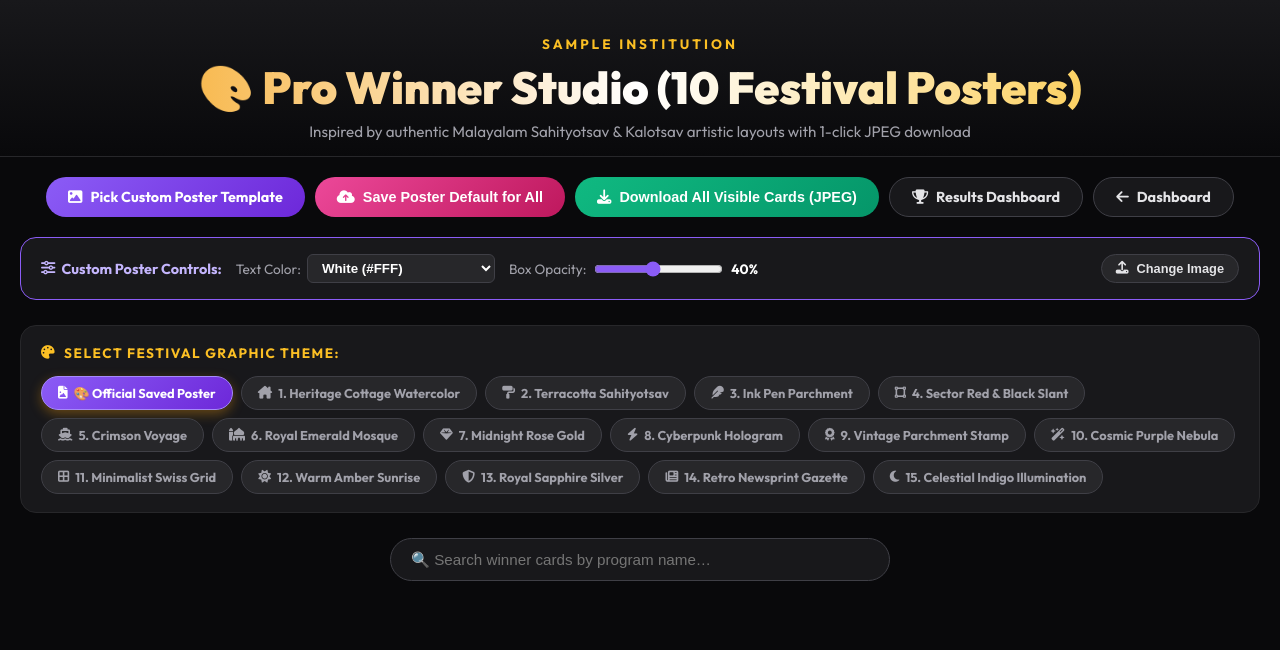
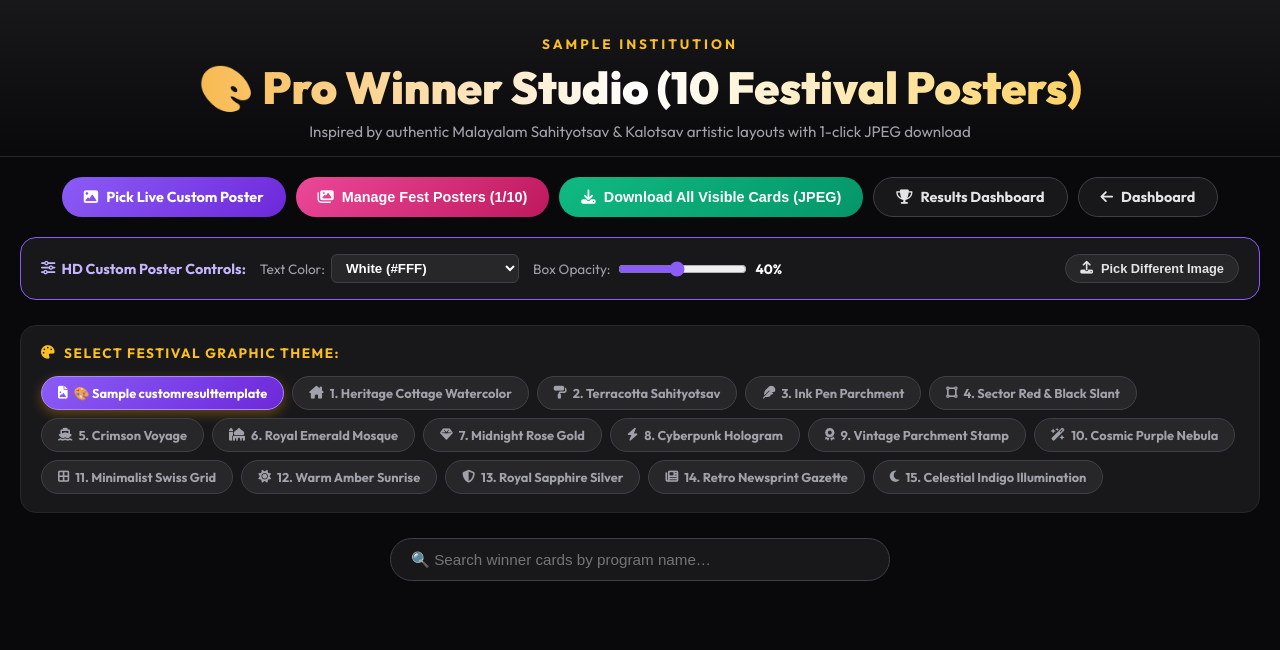
Before and after one commit to Suhailirfani/commonapp, a Django app: a page that uses templates/core/shareable_results.html in a window 1280 px wide. Shown: the top 650 px of the page. Run offline with Django 5.2, Linux system fonts and the light colour scheme; a user stored in the database is signed in; tables that the repository leaves empty hold one stand-in row (values such as "Sample post"); grey boxes marked "Sample" are stand-in pictures; data that the repository does not hold is empty; some web fonts are replaced.

Commit message:
feat: support up to 10 HD custom templates per institution with crystal-clear rendering and management gallery

```diff
--- a/apps/core/views.py
+++ b/apps/core/views.py
@@ -2543,17 +2543,40 @@ def announcement_balancer_view(request, institution_slug):
 
 @login_required
 def shareable_results_view(request, institution_slug):
+    from .models import CustomResultTemplate
+
     institution = get_object_or_404(Institution, slug=institution_slug)
     comp = Competition.objects.filter(institution=institution, is_active=True).first() or Competition.objects.filter(institution=institution).first()
 
-    if request.method == 'POST' and request.FILES.get('custom_result_template'):
-        if comp:
-            if comp.custom_result_template:
-                comp.custom_result_template.delete(save=False)
-            comp.custom_result_template = request.FILES['custom_result_template']
-            comp.save()
-            messages.success(request, "Official Custom Result Poster Template saved successfully as default for all users!")
+    if request.method == 'POST':
+        action = request.POST.get('action')
+        if action == 'upload_custom_template' and request.FILES.get('template_image'):
+            if comp:
+                current_count = CustomResultTemplate.objects.filter(competition=comp).count()
+                if current_count >= 10:
+                    messages.error(request, "Maximum limit of 10 custom poster templates reached. Please delete an existing template to add a new one.")
+                else:
+                    template_name = request.POST.get('template_name', '').strip() or f"Custom Poster {current_count + 1}"
+                    CustomResultTemplate.objects.create(
+                        institution=institution,
+                        competition=comp,
+                        name=template_name,
+                        image=request.FILES['template_image']
+                    )
+                    messages.success(request, f"Custom Template '{template_name}' uploaded successfully!")
             return redirect('core:shareable_results', institution_slug=institution.slug)
+
+        elif action == 'delete_custom_template':
+            template_id = request.POST.get('template_id')
+            tmpl = CustomResultTemplate.objects.filter(id=template_id, competition=comp).first()
+            if tmpl:
+                t_name = tmpl.name
+                tmpl.image.delete(save=False)
+                tmpl.delete()
+                messages.success(request, f"Custom Template '{t_name}' deleted successfully!")
+            return redirect('core:shareable_results', institution_slug=institution.slug)
+
+    custom_templates = list(CustomResultTemplate.objects.filter(competition=comp)) if comp else []
 
     programs = Program.objects.filter(institution=institution, is_announced=True).select_related('category', 'competition').distinct()
 
@@ -2603,7 +2626,8 @@ def shareable_results_view(request, institution_slug):
     return render(request, 'core/shareable_results.html', {
         'institution': institution,
         'cards_data': cards_data,
-        'competition': comp
+        'competition': comp,
+        'custom_templates': custom_templates
     })
 
 
--- a/templates/core/shareable_results.html
+++ b/templates/core/shareable_results.html
@@ -472,13 +472,13 @@
     <div class="controls">
         <!-- LIVE CUSTOM POSTER FILE UPLOAD BUTTON -->
         <label class="btn btn-outline" style="background: linear-gradient(135deg, #8b5cf6, #6d28d9); border: none; color: #fff; cursor: pointer;">
-            <i class="fas fa-image"></i> Pick Custom Poster Template
+            <i class="fas fa-image"></i> Pick Live Custom Poster
             <input type="file" id="live-poster-upload" accept="image/*" style="display: none;" onchange="handleCustomPosterUpload(this)">
         </label>
 
         {% if user.is_staff or user.role == 'INSTITUTION_ADMIN' or user.role == 'CHIEF_CONTROLLER' %}
         <button class="btn btn-outline" style="background: linear-gradient(135deg, #ec4899, #be185d); border: none; color: #fff;" onclick="openSaveTemplateModal()">
-            <i class="fas fa-cloud-arrow-up"></i> Save Poster Default for All
+            <i class="fas fa-images"></i> Manage Fest Posters ({{ custom_templates|length }}/10)
         </button>
         {% endif %}
 
@@ -494,10 +494,10 @@
     </div>
 
     <!-- CUSTOM POSTER FINE TUNING CONTROLS BAR -->
-    <div id="custom-poster-controls" style="background: #18181b; border: 1px solid #8b5cf6; border-radius: 16px; padding: 16px 20px; margin-bottom: 25px; display: {% if competition and competition.custom_result_template %}flex{% else %}none{% endif %}; flex-wrap: wrap; gap: 16px; align-items: center; justify-content: space-between;">
+    <div id="custom-poster-controls" style="background: #18181b; border: 1px solid #8b5cf6; border-radius: 16px; padding: 16px 20px; margin-bottom: 25px; display: {% if custom_templates %}flex{% else %}none{% endif %}; flex-wrap: wrap; gap: 16px; align-items: center; justify-content: space-between;">
         <div style="display: flex; align-items: center; gap: 14px; flex-wrap: wrap;">
             <strong style="color: #c4b5fd; font-size: 0.9rem; display: flex; align-items: center; gap: 6px;">
-                <i class="fas fa-sliders"></i> Custom Poster Controls:
+                <i class="fas fa-sliders"></i> HD Custom Poster Controls:
             </strong>
 
             <label style="font-size: 0.85rem; color: #a1a1aa; display: flex; align-items: center; gap: 6px;">
@@ -519,7 +519,7 @@
 
         <div style="display: flex; gap: 8px;">
             <button class="btn btn-outline" style="padding: 6px 14px; font-size: 0.8rem; background: #27272a;" onclick="document.getElementById('live-poster-upload').click()">
-                <i class="fas fa-upload"></i> Change Image
+                <i class="fas fa-upload"></i> Pick Different Image
             </button>
         </div>
     </div>
@@ -529,12 +529,14 @@
             <i class="fas fa-palette"></i> Select Festival Graphic Theme:
         </div>
         <div class="theme-chips">
-            <!-- CUSTOM TEMPLATE CHIP -->
-            <div id="custom-theme-chip" class="theme-chip {% if competition and competition.custom_result_template %}active{% endif %}" onclick="activateCustomPosterTheme(this)" style="background: linear-gradient(135deg, #8b5cf6, #6d28d9); color: #fff; border-color: #a78bfa;">
-                <i class="fas fa-file-image"></i> 🎨 {% if competition and competition.custom_result_template %}Official Saved Poster{% else %}Custom Poster Template{% endif %}
+            <!-- INSTITUTION CUSTOM TEMPLATES CHIPS -->
+            {% for ct in custom_templates %}
+            <div class="theme-chip custom-ct-chip {% if forloop.first %}active{% endif %}" data-url="{{ ct.image.url }}?v={% now 'U' %}" onclick="applyCustomTemplateUrl('{{ ct.image.url }}?v={% now 'U' %}', this, '{{ ct.name|escapejs }}')" style="background: linear-gradient(135deg, #8b5cf6, #6d28d9); color: #fff; border-color: #a78bfa;">
+                <i class="fas fa-file-image text-warning"></i> 🎨 {{ ct.name }}
             </div>
+            {% endfor %}
 
-            <div class="theme-chip {% if not competition or not competition.custom_result_template %}active{% endif %}" onclick="setGlobalTheme('theme-1', this, 'fa-house-chimney')">
+            <div class="theme-chip {% if not custom_templates %}active{% endif %}" onclick="setGlobalTheme('theme-1', this, 'fa-house-chimney')">
                 <i class="fas fa-house-chimney text-danger"></i> 1. Heritage Cottage Watercolor
             </div>
             <div class="theme-chip" onclick="setGlobalTheme('theme-2', this, 'fa-paint-roller')">
@@ -639,6 +641,14 @@
 
         <div class="card-actions-bar">
             <select class="card-theme-select" onchange="changeSingleCardTheme(this)">
+                {% if custom_templates %}
+                <optgroup label="🎨 Fest HD Custom Posters">
+                    {% for ct in custom_templates %}
+                    <option value="custom|{{ ct.image.url }}?v={% now 'U' %}">🎨 {{ ct.name }}</option>
+                    {% endfor %}
+                </optgroup>
+                {% endif %}
+                <optgroup label="✨ Default Studio Themes">
                     <option value="theme-1|fa-house-chimney" selected>1. Heritage Cottage</option>
                     <option value="theme-2|fa-paint-roller">2. Terracotta Sahityotsav</option>
                     <option value="theme-3|fa-feather">3. Ink Pen Parchment</option>
@@ -654,6 +664,7 @@
                     <option value="theme-13|fa-shield-halved">13. Royal Sapphire Silver</option>
                     <option value="theme-14|fa-newspaper">14. Retro Newsprint Gazette</option>
                     <option value="theme-15|fa-moon">15. Celestial Indigo Illumination</option>
+                </optgroup>
             </select>
             <button class="btn-dl-card" onclick="downloadCard(this, '{{ prog.name }}')">
                 <i class="fas fa-download"></i> JPEG
@@ -671,31 +682,76 @@
 </div>
 {% endif %}
 
-<!-- SAVE POSTER MODAL -->
+<!-- MANAGE 10 CUSTOM POSTER TEMPLATES MODAL -->
 <div id="save-poster-modal" style="position: fixed; top: 0; left: 0; width: 100%; height: 100%; background: rgba(0,0,0,0.85); backdrop-filter: blur(6px); z-index: 99999; display: none; align-items: center; justify-content: center;">
-    <div style="background: #18181b; border: 1px solid #3f3f46; padding: 26px; border-radius: 18px; max-width: 480px; width: 92%; color: #fff; box-shadow: 0 25px 50px rgba(0,0,0,0.5);">
-        <h3 style="margin-bottom: 10px; color: #fbbf24; display: flex; align-items: center; gap: 10px; font-size: 1.25rem;">
-            <i class="fas fa-cloud-arrow-up"></i> Save Official Fest Poster
+    <div style="background: #18181b; border: 1px solid #3f3f46; padding: 26px; border-radius: 18px; max-width: 580px; width: 92%; color: #fff; box-shadow: 0 25px 50px rgba(0,0,0,0.5); max-height: 90vh; overflow-y: auto;">
+        <div style="display: flex; justify-content: space-between; align-items: center; margin-bottom: 12px;">
+            <h3 style="color: #fbbf24; display: flex; align-items: center; gap: 10px; font-size: 1.2rem; margin: 0;">
+                <i class="fas fa-images"></i> Manage Fest Custom Posters (Max 10)
             </h3>
+            <button onclick="closeSaveTemplateModal()" style="background: none; border: none; color: #a1a1aa; font-size: 1.4rem; cursor: pointer;">&times;</button>
+        </div>
+
         <p style="font-size: 0.88rem; color: #a1a1aa; margin-bottom: 18px; line-height: 1.5;">
-            Upload your official festival background poster. Once saved, all team leaders & sub-users will see this poster template by default in Winner Cards Studio.
+            Upload up to 10 background posters specifically for {{ institution.name }}. All team leaders & sub-users can select these HD templates when creating winner cards!
         </p>
-        <form method="POST" enctype="multipart/form-data">
+
+        <!-- SAVED TEMPLATES GALLERY LIST -->
+        {% if custom_templates %}
+        <div style="margin-bottom: 20px;">
+            <strong style="font-size: 0.82rem; color: #fbbf24; text-transform: uppercase; letter-spacing: 1px; display: block; margin-bottom: 10px;">
+                Saved Posters ({{ custom_templates|length }}/10):
+            </strong>
+            <div style="display: grid; grid-template-columns: repeat(auto-fill, minmax(120px, 1fr)); gap: 12px;">
+                {% for ct in custom_templates %}
+                <div style="background: #27272a; border: 1px solid #3f3f46; border-radius: 10px; padding: 8px; text-align: center;">
+                    <img src="{{ ct.image.url }}?v={% now 'U' %}" style="width: 100%; height: 85px; object-fit: cover; border-radius: 6px; margin-bottom: 6px;">
+                    <div style="font-size: 0.78rem; font-weight: 700; white-space: nowrap; overflow: hidden; text-overflow: ellipsis; color: #fff; margin-bottom: 6px;">{{ ct.name }}</div>
+                    <form method="POST" style="margin-top: 4px;">
                         {% csrf_token %}
-            <div style="margin-bottom: 20px;">
-                <label style="font-size: 0.85rem; font-weight: 700; color: #e4e4e7; margin-bottom: 6px; display: block;">Select Background Poster Image (JPG / PNG):</label>
-                <input type="file" name="custom_result_template" accept="image/*" required style="display: block; width: 100%; background: #27272a; padding: 10px; border-radius: 8px; border: 1px solid #3f3f46; color: #fff; font-size: 0.85rem;">
+                        <input type="hidden" name="action" value="delete_custom_template">
+                        <input type="hidden" name="template_id" value="{{ ct.id }}">
+                        <button type="submit" onclick="return confirm('Delete poster {{ ct.name }}?')" style="background: #ef4444; color: #fff; border: none; padding: 4px 8px; border-radius: 4px; font-size: 0.72rem; font-weight: 700; cursor: pointer; width: 100%;">
+                            <i class="fas fa-trash"></i> Delete
+                        </button>
+                    </form>
+                </div>
+                {% endfor %}
+            </div>
+        </div>
+        {% endif %}
+
+        <!-- UPLOAD NEW TEMPLATE FORM (IF < 10) -->
+        {% if custom_templates|length < 10 %}
+        <form method="POST" enctype="multipart/form-data" style="background: #27272a; border: 1px dashed #8b5cf6; padding: 16px; border-radius: 12px;">
+            {% csrf_token %}
+            <input type="hidden" name="action" value="upload_custom_template">
+            <strong style="color: #c4b5fd; font-size: 0.88rem; display: block; margin-bottom: 12px;">
+                <i class="fas fa-upload"></i> Upload New Custom Poster Template:
+            </strong>
+            <div style="margin-bottom: 12px;">
+                <label style="font-size: 0.8rem; color: #a1a1aa; display: block; margin-bottom: 4px;">Template Title / Label:</label>
+                <input type="text" name="template_name" placeholder="e.g. Stage Result Poster 1" required style="width: 100%; background: #18181b; border: 1px solid #3f3f46; color: #fff; padding: 8px 12px; border-radius: 6px; font-size: 0.85rem; outline: none;">
+            </div>
+            <div style="margin-bottom: 16px;">
+                <label style="font-size: 0.8rem; color: #a1a1aa; display: block; margin-bottom: 4px;">Select HD Poster Image File (JPG / PNG):</label>
+                <input type="file" name="template_image" accept="image/*" required style="display: block; width: 100%; background: #18181b; padding: 8px; border-radius: 6px; border: 1px solid #3f3f46; color: #fff; font-size: 0.85rem;">
             </div>
             <div style="display: flex; gap: 10px; justify-content: flex-end;">
-                <button type="button" class="btn btn-outline" onclick="closeSaveTemplateModal()">Cancel</button>
-                <button type="submit" class="btn btn-gold"><i class="fas fa-save"></i> Save for All Users</button>
+                <button type="button" class="btn btn-outline" onclick="closeSaveTemplateModal()">Close</button>
+                <button type="submit" class="btn btn-gold"><i class="fas fa-plus"></i> Upload Poster</button>
             </div>
         </form>
+        {% else %}
+        <div style="background: #27272a; border: 1px solid #f59e0b; padding: 12px; border-radius: 8px; color: #fbbf24; font-size: 0.85rem; text-align: center;">
+            <i class="fas fa-info-circle"></i> Maximum limit of 10 templates reached. Delete an existing template above to add a new one.
+        </div>
+        {% endif %}
     </div>
 </div>
 
 <script>
-    let customPosterDataUrl = "{% if competition and competition.custom_result_template %}{{ competition.custom_result_template.url }}?v={% now 'U' %}{% endif %}";
+    let customPosterDataUrl = "";
 
     function openSaveTemplateModal() {
         document.getElementById('save-poster-modal').style.display = 'flex';
@@ -709,21 +765,17 @@
         if (input.files && input.files[0]) {
             const reader = new FileReader();
             reader.onload = function (e) {
-                customPosterDataUrl = e.target.result;
-                activateCustomPosterTheme(document.getElementById('custom-theme-chip'));
+                applyCustomTemplateUrl(e.target.result, null, 'Live Upload');
             };
             reader.readAsDataURL(input.files[0]);
         }
     }
 
-    function activateCustomPosterTheme(chip) {
-        if (!customPosterDataUrl) {
-            document.getElementById('live-poster-upload').click();
-            return;
-        }
+    function applyCustomTemplateUrl(url, chipEl, posterName) {
+        customPosterDataUrl = url;
 
         document.querySelectorAll('.theme-chip').forEach(c => c.classList.remove('active'));
-        if (chip) chip.classList.add('active');
+        if (chipEl) chipEl.classList.add('active');
 
         const controls = document.getElementById('custom-poster-controls');
         if (controls) controls.style.display = 'flex';
@@ -746,23 +798,31 @@
             card.style.backgroundSize = '100% 100%';
             card.style.backgroundPosition = 'center';
             card.style.color = textColor;
+            card.style.imageRendering = '-webkit-optimize-contrast';
 
             const inner = card.querySelector('.card-inner');
             if (inner) {
                 inner.style.background = bgRgba;
                 inner.style.color = textColor;
-                inner.style.backdropFilter = 'blur(4px)';
+                // CRYSTAL CLEAR RENDERING (NO BLUR FILTER)
+                inner.style.backdropFilter = 'none';
+                inner.style.webkitBackdropFilter = 'none';
 
                 inner.querySelectorAll('.prog-name, .winner-name, .fest-art-title, .result-number-huge, .cat-subtitle, .team-loc').forEach(el => {
                     el.style.color = textColor;
+                    el.style.textShadow = opacityVal < 20 ? '0 1px 4px rgba(0,0,0,0.8)' : 'none';
                 });
             }
         });
     }
 
-    {% if competition and competition.custom_result_template %}
+    {% if custom_templates %}
     window.addEventListener('DOMContentLoaded', () => {
-        activateCustomPosterTheme(document.getElementById('custom-theme-chip'));
+        const firstChip = document.querySelector('.custom-ct-chip');
+        if (firstChip) {
+            const url = firstChip.getAttribute('data-url');
+            if (url) applyCustomTemplateUrl(url, firstChip, '');
+        }
     });
     {% endif %}
 
@@ -782,8 +842,10 @@
                 inner.style.background = '';
                 inner.style.color = '';
                 inner.style.backdropFilter = '';
+                inner.style.webkitBackdropFilter = '';
                 inner.querySelectorAll('.prog-name, .winner-name, .fest-art-title, .result-number-huge, .cat-subtitle, .team-loc').forEach(el => {
                     el.style.color = '';
+                    el.style.textShadow = '';
                 });
             }
 
@@ -791,7 +853,7 @@
             card.classList.add(themeClass);
 
             const select = card.querySelector('.card-theme-select');
-            if (select) select.value = themeClass;
+            if (select) select.value = themeClass + '|' + (iconClass || '');
 
             const motif = card.querySelector('.card-texture-motif i');
             if (motif && iconClass) {
@@ -806,9 +868,26 @@
 
         const val = selectEl.value;
         const parts = val.split('|');
-        const themeClass = parts[0];
-        const iconClass = parts[1] || '';
+        const themeType = parts[0];
+        const secondParam = parts[1] || '';
 
+        if (themeType === 'custom') {
+            card.className = card.className.replace(/\btheme-\d+\b/g, '').trim();
+            card.style.backgroundImage = `url('${secondParam}')`;
+            card.style.backgroundSize = '100% 100%';
+            card.style.backgroundPosition = 'center';
+            card.style.imageRendering = '-webkit-optimize-contrast';
+
+            const inner = card.querySelector('.card-inner');
+            if (inner) {
+                inner.style.background = 'rgba(0, 0, 0, 0.4)';
+                inner.style.backdropFilter = 'none';
+                inner.style.webkitBackdropFilter = 'none';
+                inner.querySelectorAll('.prog-name, .winner-name, .fest-art-title, .result-number-huge, .cat-subtitle, .team-loc').forEach(el => {
+                    el.style.color = '#ffffff';
+                });
+            }
+        } else {
             card.style.backgroundImage = '';
             card.style.color = '';
             const inner = card.querySelector('.card-inner');
@@ -816,17 +895,20 @@
                 inner.style.background = '';
                 inner.style.color = '';
                 inner.style.backdropFilter = '';
+                inner.style.webkitBackdropFilter = '';
                 inner.querySelectorAll('.prog-name, .winner-name, .fest-art-title, .result-number-huge, .cat-subtitle, .team-loc').forEach(el => {
                     el.style.color = '';
+                    el.style.textShadow = '';
                 });
             }
 
             card.className = card.className.replace(/\btheme-\d+\b/g, '').trim();
-        card.classList.add(themeClass);
+            card.classList.add(themeType);
 
             const motif = card.querySelector('.card-texture-motif i');
-        if (motif && iconClass) {
-            motif.className = 'fas ' + iconClass;
+            if (motif && secondParam) {
+                motif.className = 'fas ' + secondParam;
+            }
         }
     }
 
@@ -850,16 +932,17 @@
 
         try {
             const canvas = await html2canvas(card, {
-                scale: 3.0,
+                scale: 3.5,
                 useCORS: true,
                 logging: false,
                 allowTaint: true,
                 backgroundColor: null,
-                removeContainer: true
+                removeContainer: true,
+                imageTimeout: 0
             });
             const link = document.createElement('a');
             link.download = safeFileName(progName) + '_winner_card.jpg';
-            link.href = canvas.toDataURL('image/jpeg', 0.95);
+            link.href = canvas.toDataURL('image/jpeg', 0.98);
             link.click();
         } finally {
             actionsBar.style.display = '';
@@ -882,16 +965,17 @@
 
             try {
                 const canvas = await html2canvas(card, {
-                    scale: 3.0,
+                    scale: 3.5,
                     useCORS: true,
                     logging: false,
                     allowTaint: true,
                     backgroundColor: null,
-                    removeContainer: true
+                    removeContainer: true,
+                    imageTimeout: 0
                 });
                 const link = document.createElement('a');
                 link.download = safeFileName(progName) + '_winner_card.jpg';
-                link.href = canvas.toDataURL('image/jpeg', 0.95);
+                link.href = canvas.toDataURL('image/jpeg', 0.98);
                 link.click();
                 await sleep(350);
             } finally {
```
Also changed, not shown: apps/core/models.py (+13 -0 lines), apps/core/migrations/0015_customresulttemplate.py (added). Lines whose indentation alone changed are shown as unchanged.
